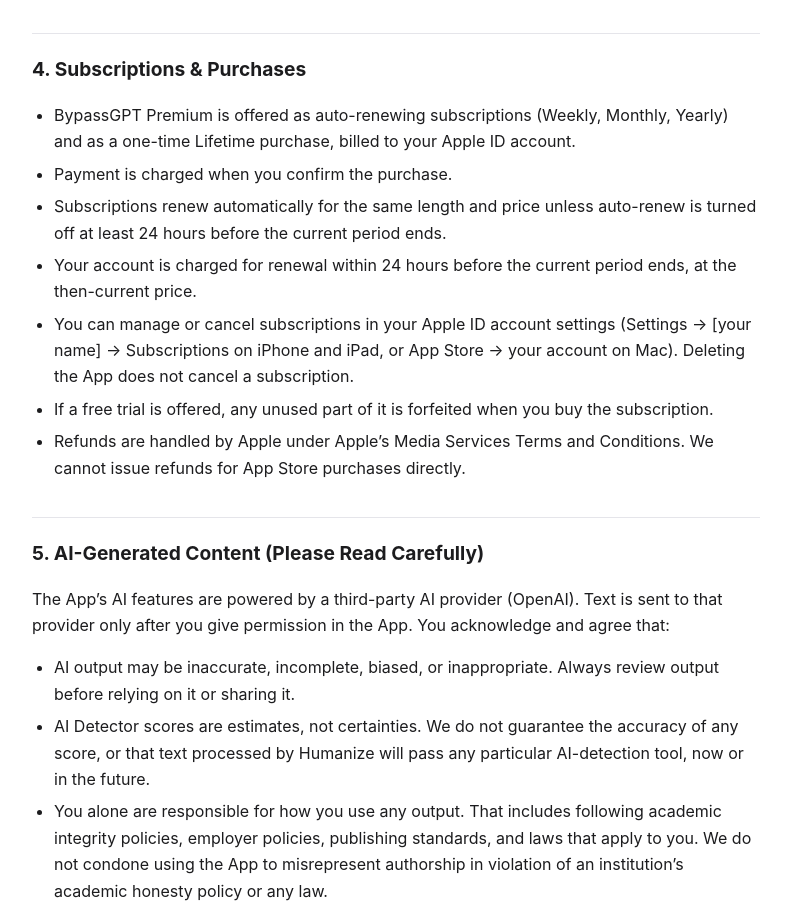
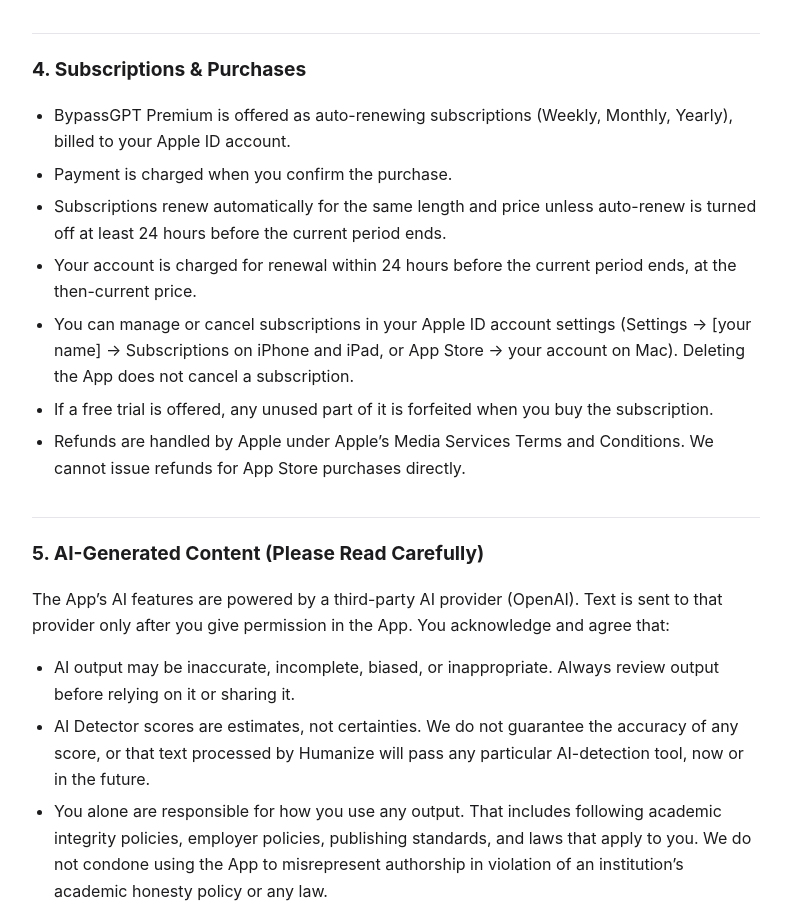
Before and after one commit to mduzzalmiadev/app-legal, a plain HTML site: page bypassgpt/terms.html in a window 1280 px wide. Shown: the part 819-1721 px from the top of the page, without its empty margins (244-1031 px from the left). Drawn offline with Linux system fonts and the light colour scheme.

Commit message:
terms.html

```diff
--- a/bypassgpt/terms.html
+++ b/bypassgpt/terms.html
@@ -42,7 +42,7 @@
 
 <h2>4. Subscriptions &amp; Purchases</h2>
 <ul>
-  <li>BypassGPT Premium is offered as auto-renewing subscriptions (Weekly, Monthly, Yearly) and as a one-time Lifetime purchase, billed to your Apple ID account.</li>
+  <li>BypassGPT Premium is offered as auto-renewing subscriptions (Weekly, Monthly, Yearly), billed to your Apple ID account.</li>
   <li>Payment is charged when you confirm the purchase.</li>
   <li>Subscriptions renew automatically for the same length and price unless auto-renew is turned off at least 24 hours before the current period ends.</li>
   <li>Your account is charged for renewal within 24 hours before the current period ends, at the then-current price.</li>
```
